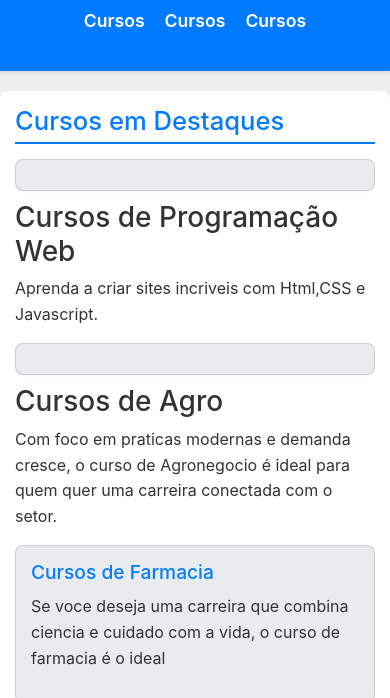
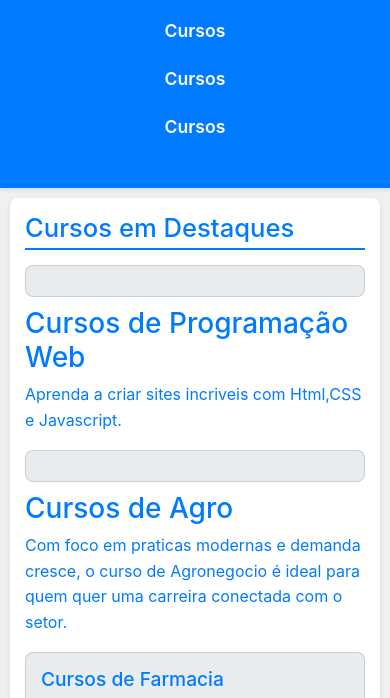
Before and after one commit to Juuj3/Design-Inspirado-no-CEEP, a plain HTML site: page index (1).html in a window 390 px wide. Shown: the part 92-790 px from the top of the page. Drawn offline with nearby package versions, Linux system fonts and the light colour scheme.

Commit message:
alterações1

```diff
--- a/index (1).html
+++ b/index (1).html
@@ -1,5 +1,5 @@
 <!DOCTYPE html>
-<html lang="en">
+<html lang="pt-BR">
 <head>
     <meta charset="UTF-8">
 
--- a/style.css
+++ b/style.css
@@ -1,90 +1,114 @@
+
+@import url('https://fonts.googleapis.com/css2?family=Montserrat:ital,wght@0,100..900;1,100..900&display=swap');
 body {
-    font-family: 'Inter', sans-serif;
+    font-family: 'inter', sans-serif;
     margin: 0;
     padding: 0;
     background-color: #f0f0f0;
     color: #333;
     line-height: 1.6;
+
     }
     header {
+
         background-color: #007bff;
         padding: 20px;
         text-align: center;
         color: white;
         box-shadow: 0 2px 4px rgba(0, 0, 0, 0.1);
     }
-header h1 {
+
+    header h1{
+
         margin: 0;
         font-size: 2rem;
     }
-nav ul {
+    nav ul{
+
         list-style-type: none;
         padding: 0;
         margin-top: 10px;
         display: flex;
         justify-content: center;
     }
-nav ul li {
-    margin: 0 15px;
+    nav ul li{
+        margin: 0 15PX;
     }
     nav ul li a {
+
         color: white;
         text-decoration: none;
         font-weight: 600;
         font-size: 1.1rem;
-    transition: color 0.3s ease;*/
+        transition: color 0.3 ease;
+
     }
-nav ul li a:hover {
-    color: #f0f0f0;
+    nav ul li a:hover{
+
+        color: white
     }
-main {
+    main{
+
         padding: 20px;
         margin: 20px auto;
         max-width: 1000px;
         background-color: white;
-    border-radius: 8px;
+        border-radius:8px;
         box-shadow: 0 2px 4px rgba(0, 0, 0, 0.1);
     }
+
     section {
+
+        bottom: 30px;
+        color: #007bff;
         margin-bottom: 30px;
     }
-section h2 {
+
+    section h2{
+
         font-size: 1.8rem;
         color: #007bff;
         margin-bottom: 15px;
         border-bottom: 2px solid #007bff;
         padding-bottom: 5px;
     }
+
     .card {
+
         background-color: #e9ecef;
         padding: 15px;
         border-radius: 8px;
         margin-bottom: 10px;
-    box-shadow: 0 1px 2px rgba(0, 0, 0, 0.05);
+        box-shadow: 0 1px 2px rgba(0, 0, 0, 0);
     }
     .card h3 {
+
         font-size: 1.2rem;
         margin-bottom: 10px;
         color: #007bff;
     }
-.form-container {
+    .form-container{
+
         background-color: #e9ecef;
         padding: 20px;
         border-radius: 8px;
         margin-top: 20px;
     }
 
-.form-container h2{
+    .form-container h2 {
+
         color: #007bff;
         margin-bottom: 20px;
     }
     form label {
+
         display: block;
         margin-top: 10px;
         font-weight: bold;
         color: #555;
     }
-form input, form textarea, form button {
+    form input,form textarea, form button {
+
         width: 100%;
         padding: 10px;
         margin-top: 5px;
@@ -93,38 +117,79 @@ form input, form textarea, form button {
         box-sizing: border-box;
     }
     form button {
+
         background-color: #007bff;
-    color: white;
+        color:white;
         border: none;
         cursor: pointer;
         margin-top: 20px;
         font-weight: 600;
         transition: background-color 0.3s ease;
+
     }
-form button:hover {
-    background-color: #0056b3;
+    button:hover{
+
+        background-color: #007bff;
     }
-footer {
+
+    footer{
+
         background-color: #343a40;
         color: white;
         text-align: center;
         padding: 20px;
-    margin: 20px;
         margin-top: 30px;
         border-top: 1px solid #495057;
+
     }
 
-@media (max-width: 768px){
-    header h1{
+
+    @media (max-width: 768px) {
+
+        header h1 {
+
             font-size: 1.8rem;
+
+        }
+
+        nav ul li {
+
+            margin: 0 10px;
+
+        }
+
+        main {
+
+            padding: 15px;
+
+        }
+
+        section h2 {
+
+            font-size: 1.6rem;
+
+        }
+
+
+    }
+    @media (max-width: 480px) {
+
+        nav ul {
+            flex-direction: column;
+        }
+
+        nav ul li {
+
+            margin: 10px 0;
+        }
+
+        main {
+
+            margin: 10px;
+        }
+
+        form input, form textarea {
+
+            padding: 8px;
         }
     }
-nav ul li {
-    margin: 0 10px;
-}
-main {
-    padding: 15px;
-}
-section h2 {
-    font-size: 1.6rem;
-}
```
Lines whose indentation alone changed are shown as unchanged.
